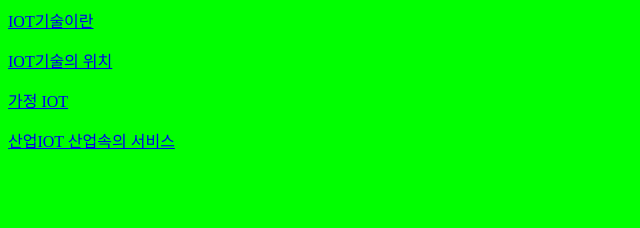
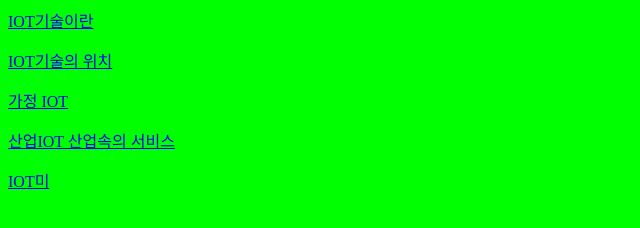
Before and after one commit to jisoo13/wwqager, a plain HTML site: page left.html in a window 1280 px wide. Shown: the full height of the page, 0-640 px from the left. Drawn offline with Linux system fonts and the light colour scheme.

Commit message:
Update left.html

```diff
--- a/left.html
+++ b/left.html
@@ -15,6 +15,7 @@ IOT기술의 위치
 산업IOT 산업속의 서비스
 </a><p>
 <a href=right5.html target=right>
+IOT미
 </a><p>
 </body>
 </html>
```
